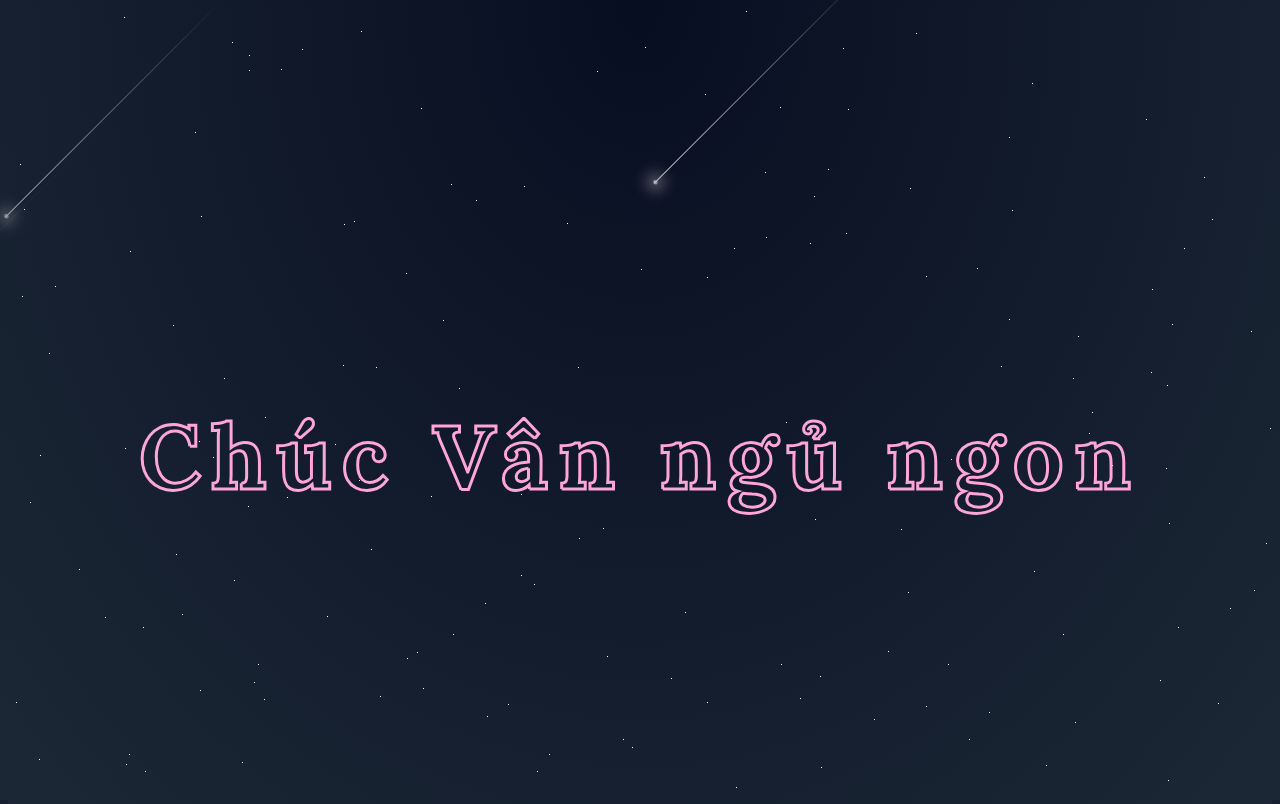
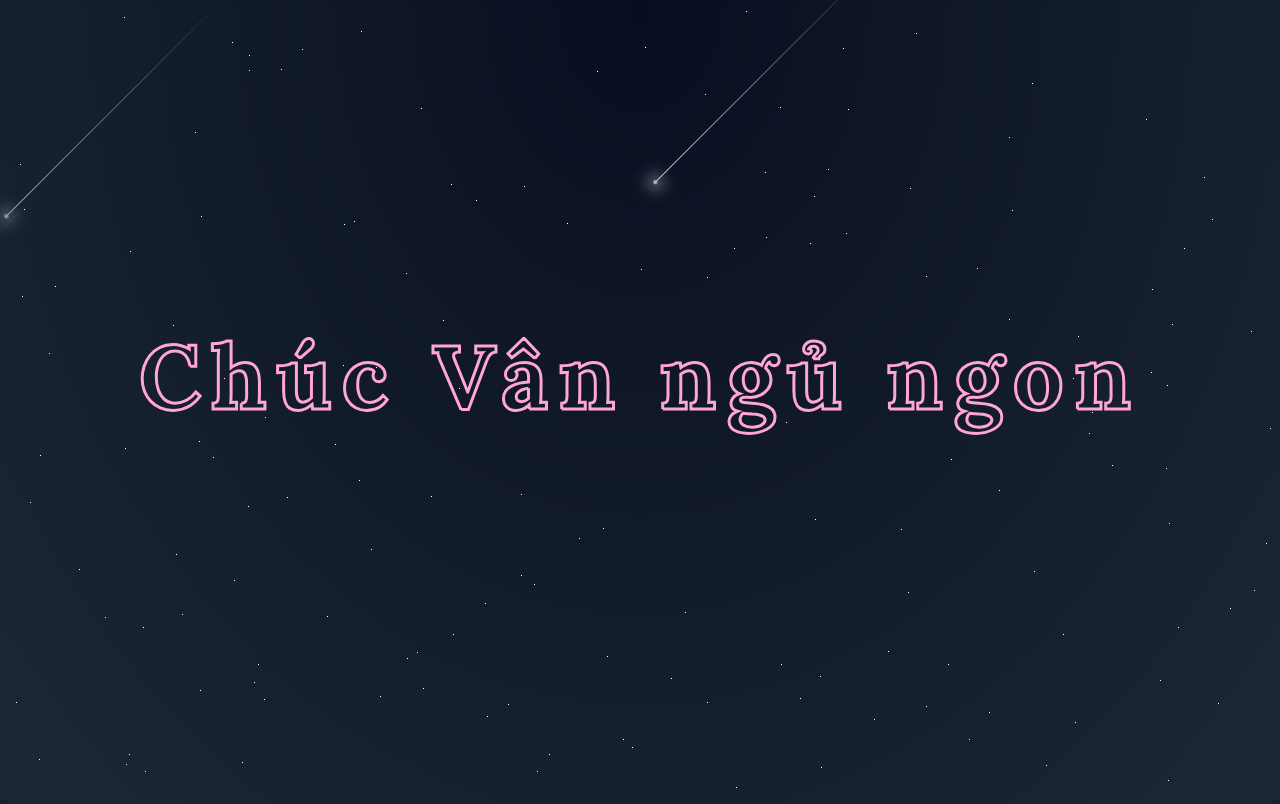
Before and after one commit to minhson1411/good_night, a plain HTML site: page index.html in a window 1280 px wide. Drawn offline with Linux system fonts and the light colour scheme.

Commit message:
Update index.html

```diff
--- a/index.html
+++ b/index.html
@@ -24,7 +24,7 @@
 
 
 
-      <text x="50%" y="60%" text-anchor="middle">
+      <text x="50%" y="50%" text-anchor="middle">
         Chúc Vân ngủ ngon
       </text>
     </svg>
```
